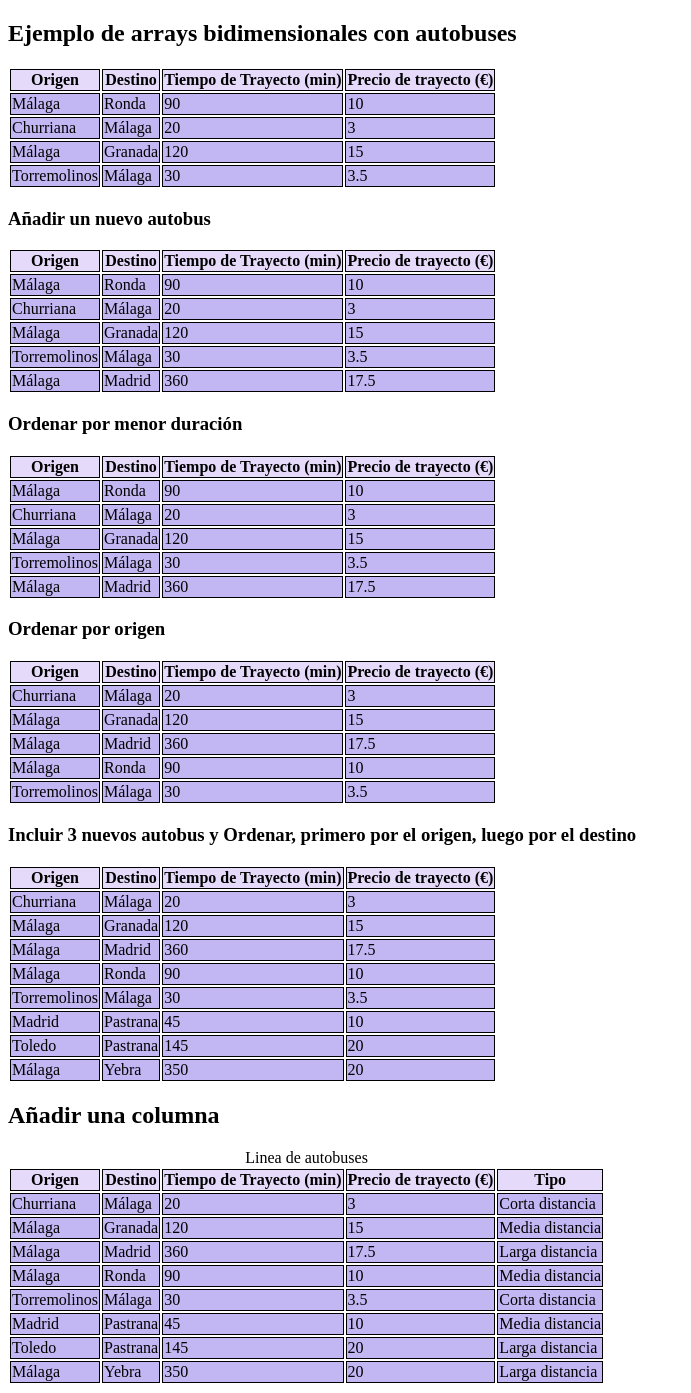
After one commit to PurpleCodee/desarollo-web-servidor-2024, a PHP site: page /autobuses.php in a window 1280 px wide. The commit adds this page. Shown: the whole page, without its empty margins (0-691 px from the left). Run offline with PHP 8.4, Linux system fonts and the light colour scheme.

Commit message:
04/10/2024

```diff
--- /dev/null
+++ b/03_Arrays/autobuses.php
@@ -0,0 +1,266 @@
+<!DOCTYPE html>
+<html lang="en">
+<head>
+    <meta charset="UTF-8">
+    <meta name="viewport" content="width=device-width, initial-scale=1.0">
+    <link href = "ejemplo-Styles.css" rel = "stylesheet">
+    <title>Autobuses</title>
+</head>
+<body>
+    <h2>Ejemplo de arrays bidimensionales con autobuses</h2>
+    <?php
+        $autobuses = [
+            ["Málaga", "Ronda", 90, 10],
+            ["Churriana", "Málaga", 20, 3],
+            ["Málaga", "Granada", 120, 15],
+            ["Torremolinos", "Málaga", 30, 3.5],
+        ];
+
+        /*
+        *Ejercicio 1: Añadir dos lineas de autobús
+        *
+        *Ejercicio 2: Ordenar por duración a menos
+        *
+        *Ejercico 3: Mostrar las lineas en una tabla
+        */
+     ?>
+     <!--PRIMERISIMO CREO LA TABLA FUERA DEL PHP-->
+     <table>
+        <thead>
+            <tr>
+                <th>Origen</th>
+                <th>Destino</th>
+                <th>Tiempo de Trayecto (min)</th>
+                <th>Precio de trayecto (€)</th>
+            </tr>
+        </thead>
+    <!--AHORA AQUI ABRO EL TBODY Y METO EL PHP-->
+    <tbody>
+        <?php
+
+            //creo un foreach de autobuses
+            foreach($autobuses as $autobus){
+                list($origen, $destino, $tiempoTrayecto, $precioTrayecto) = $autobus;
+                echo "<tr>";
+                echo "<td>$origen</td>";
+                echo "<td>$destino</td>";
+                echo "<td>$tiempoTrayecto</td>";
+                echo "<td>$precioTrayecto</td>";
+                echo "</tr>";
+            }
+
+        ?>
+    </tbody>
+     </table>
+
+    <!--------------------------------------------------------------------------->
+
+     <h3>Añadir un nuevo autobus</h3>
+      <!--PRIMERISIMO CREO LA TABLA FUERA DEL PHP-->
+      <table>
+        <thead>
+            <tr>
+                <th>Origen</th>
+                <th>Destino</th>
+                <th>Tiempo de Trayecto (min)</th>
+                <th>Precio de trayecto (€)</th>
+            </tr>
+        </thead>
+    <!--AHORA AQUI ABRO EL TBODY Y METO EL PHP-->
+    <tbody>
+        <?php
+
+             //Ejercicio 1: Añadir dos lineas de autobús
+             $nuevo_autobus = ["Málaga", "Madrid", 360, 17.5];
+             array_push($autobuses, $nuevo_autobus);
+
+            //creo un foreach de autobuses
+            foreach($autobuses as $autobus){
+                list($origen, $destino, $tiempoTrayecto, $precioTrayecto) = $autobus;
+                echo "<tr>";
+                echo "<td>$origen</td>";
+                echo "<td>$destino</td>";
+                echo "<td>$tiempoTrayecto</td>";
+                echo "<td>$precioTrayecto</td>";
+                echo "</tr>";
+            }
+        ?>
+    </tbody>
+     </table>
+     <!--------------------------------------------------------------------------->
+
+     <h3>Ordenar por menor duración</h3>
+      <!--PRIMERISIMO CREO LA TABLA FUERA DEL PHP-->
+      <table>
+        <thead>
+            <tr>
+                <th>Origen</th>
+                <th>Destino</th>
+                <th>Tiempo de Trayecto (min)</th>
+                <th>Precio de trayecto (€)</th>
+            </tr>
+        </thead>
+    <!--AHORA AQUI ABRO EL TBODY Y METO EL PHP-->
+    <tbody>
+        <?php
+
+            //Ejercicio 2: Ordenar por duración a menos
+
+            //creo un foreach de autobuses
+            foreach($autobuses as $autobus){
+                list($origen, $destino, $tiempoTrayecto, $precioTrayecto) = $autobus;
+                echo "<tr>";
+                echo "<td>$origen</td>";
+                echo "<td>$destino</td>";
+                echo "<td>$tiempoTrayecto</td>";
+                echo "<td>$precioTrayecto</td>";
+                echo "</tr>";
+            }
+        ?>
+    </tbody>
+     </table>
+     <!--------------------------------------------------------------------------->
+
+     <h3>Ordenar por origen</h3>
+      <!--PRIMERISIMO CREO LA TABLA FUERA DEL PHP-->
+      <table>
+        <thead>
+            <tr>
+                <th>Origen</th>
+                <th>Destino</th>
+                <th>Tiempo de Trayecto (min)</th>
+                <th>Precio de trayecto (€)</th>
+            </tr>
+        </thead>
+    <!--AHORA AQUI ABRO EL TBODY Y METO EL PHP-->
+    <tbody>
+        <?php
+
+            //Aqui lo ordeno por el origen
+            $_origen = array_column($autobuses, 0);
+            array_multisort($_origen, SORT_ASC, $autobuses);//el multisort actualiza las claves por que es un array asociativo
+
+            //creo un foreach de autobuses
+            foreach($autobuses as $autobus){
+                list($origen, $destino, $tiempoTrayecto, $precioTrayecto) = $autobus;
+                echo "<tr>";
+                echo "<td>$origen</td>";
+                echo "<td>$destino</td>";
+                echo "<td>$tiempoTrayecto</td>";
+                echo "<td>$precioTrayecto</td>";
+                echo "</tr>";
+            }
+        ?>
+    </tbody>
+     </table>
+     <!--------------------------------------------------------------------------->
+
+     <!--
+      /**
+     *Ejercicio 4: Insertar 3 autobuses más
+     *
+     *Ejercicio 5: Ordenar, primero por el origen, luego por el destino
+     array_multisort
+     *
+     *Ejercicio 6: Ordenar, primero por la duracion, luego por el precio
+      */
+     --->
+
+    <!--------------------------------------------------------------------------->
+    <h3>Incluir 3 nuevos autobus y Ordenar, primero por el origen, luego por el destino </h3>
+      <!--PRIMERISIMO CREO LA TABLA FUERA DEL PHP-->
+      <table>
+        <thead>
+            <tr>
+                <th>Origen</th>
+                <th>Destino</th>
+                <th>Tiempo de Trayecto (min)</th>
+                <th>Precio de trayecto (€)</th>
+            </tr>
+        </thead>
+    <!--AHORA AQUI ABRO EL TBODY Y METO EL PHP-->
+    <tbody>
+        <?php
+            //Ejercicio 4: Insertar 3 autobuses más
+            $nuevo_autobus = ["Madrid", "Pastrana", 45, 10];
+            array_push($autobuses, $nuevo_autobus);
+
+            $nuevo_autobus = ["Toledo", "Pastrana", 145, 20];
+            array_push($autobuses, $nuevo_autobus);
+
+            $nuevo_autobus = ["Málaga", "Yebra", 350, 20];
+            array_push($autobuses, $nuevo_autobus);
+
+            //COMO BORRAR UNA FILA
+            //unset($autobuses[1];) => me acrgo la fila entera
+
+
+
+            //creo un foreach de autobuses
+            foreach($autobuses as $autobus){
+                list($origen, $destino, $tiempoTrayecto, $precioTrayecto) = $autobus;
+                echo "<tr>";
+                echo "<td>$origen</td>";
+                echo "<td>$destino</td>";
+                echo "<td>$tiempoTrayecto</td>";
+                echo "<td>$precioTrayecto</td>";
+                echo "</tr>";
+            }
+        ?>
+    </tbody>
+     </table>
+
+        <!--HACER UNA TABLA CON UNA COLUMNA MAS-->
+            <h2>Añadir una columna</h2>
+
+      <table>
+        <caption>Linea de autobuses</caption>
+        <thead>
+            <tr>
+                <th>Origen</th>
+                <th>Destino</th>
+                <th>Tiempo de Trayecto (min)</th>
+                <th>Precio de trayecto (€)</th>
+                <th>Tipo</th>
+            </tr>
+        </thead>
+      <tbody>
+        <?php
+         //A cada fila le asigna una X en la columna 4
+         for($i = 0; $i < count($autobuses); $i++){
+            //$autobuses[$i][4] = "X";
+            if($autobuses[$i][2] <= 30){
+                $autobuses[$i][4] = "Corta distancia";
+            }elseif( $autobuses[$i][2] > 30 &&  $autobuses[$i][2] <= 120){
+                $autobuses[$i][4] = "Media distancia";
+            }elseif( $autobuses[$i][2] > 120){
+                $autobuses[$i][4] = "Larga distancia";
+            }
+        }
+
+        /**
+         * Si duracion <= 30 corta distancia
+         * Si duracion > 30 y <= 120 Media distancia
+         * Si duracion > 10 larga distancia
+         */
+
+        //print_r($autobuses);
+
+        //creo un foreach de autobuses
+        foreach($autobuses as $autobus){
+            list($origen, $destino, $tiempoTrayecto, $precioTrayecto, $tipo) = $autobus;
+            echo "<tr>";
+            echo "<td>$origen</td>";
+            echo "<td>$destino</td>";
+            echo "<td>$tiempoTrayecto</td>";
+            echo "<td>$precioTrayecto</td>";
+            echo "<td>$tipo</td>";
+            echo "</tr>";
+        }
+
+        ?>
+      </tbody>
+      </table>
+
+</body>
+</html>
--- a/03_Arrays/ejemplo-Styles.css
+++ b/03_Arrays/ejemplo-Styles.css
@@ -11,10 +11,10 @@
     background-color: rgb(194, 183, 243);
  }
 
- .suspenso{
+ .suspenso td{
    background-color: red;
  }
 
- .aprobado{
+ .aprobado td{
    background-color: green;
  }
--- a/03_Arrays/ejemplos_array.php
+++ b/03_Arrays/ejemplos_array.php
@@ -370,9 +370,9 @@ $alumnos = array (
       echo "<td>$alumno</td>";
       echo "<td>$nota</td>";
       if($nota < 5){
-        echo "<td class= 'suspenso'>SUSPENSO</td>";
+        echo "<td class='suspenso'>SUSPENSO</td>";
       }else if($nota < 7){
-        echo "<td class= 'aprobado'>APROBADO</td>";
+        echo "<td class='aprobado'>APROBADO</td>";
       }else if($nota < 9){
         echo "<td>NOTABLE</td>";
       }else{
```
Also changed, not shown: 03_Arrays/array_bidimensionales.php (+130 -0 lines), 03_Arrays/estudiantes.php (added, +39 -0 lines).
